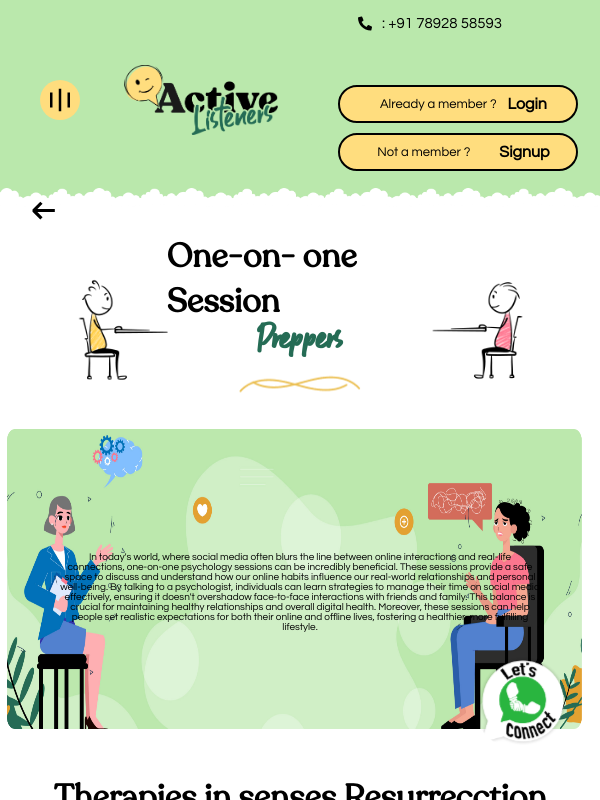
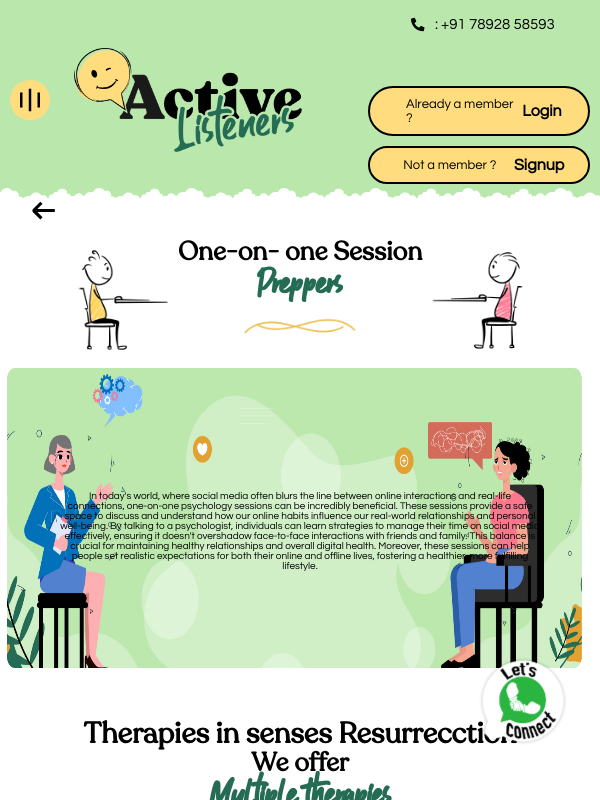
Before and after one commit to Thameem6369538954/New-Active-Listenerns-Production, a React (Create React App) app: page /OneOnOne in a window 600 px wide. Shown: the top 800 px of the page. Built offline with nearby package versions, Linux system fonts and the light colour scheme.

Commit message:
july 09 last

```diff
--- a/src/Components/Speekeasy.js
+++ b/src/Components/Speekeasy.js
@@ -79,7 +79,7 @@ const Speekeasy = () => {
           <p>Therapy for you!</p>
           <h1>Speak-Easy Therapy</h1>
           <h2>Session</h2>
-          <img src={Yellowline} className="Yellowline" alt="" />
+          {/* <img src={Yellowline} className="Yellowline" alt="" /> */}
         </div>
         <img
           src={Speak}
--- a/src/Css/GriefsupportGroup.css
+++ b/src/Css/GriefsupportGroup.css
@@ -771,7 +771,9 @@ article {
 }
 }
 @media (min-width: 600px) and (max-width: 1024px) {
-
+  .color-box-main-container{
+    gap: 2rem;
+  }
 .div-color-a{
   background-color: #BAE8AC;
   width: 300px;
--- a/src/Css/Navbar.css
+++ b/src/Css/Navbar.css
@@ -357,7 +357,7 @@ nav img:nth-child(3){
 @media screen and (min-width: 600px) {
   .nav-icon {
     display: block;
-    margin: 40px;
+    margin: 10px;
     font-size: 40px;
   }
     .nav-links li {
@@ -460,10 +460,13 @@ nav img:nth-child(3){
     /* margin-left: -10%; */
 }
 .Login-btns-new {
-    width: 100%;
+    width: 70%;
+    display: grid;
+    place-items: center;
+
 }
 .logo-sets {
-    width: 80%;
+    width: 90%;
 }
 .phone-icon{
   margin-top: -15%;
--- a/src/Css/OneOnOne.css
+++ b/src/Css/OneOnOne.css
@@ -54,3 +54,19 @@ width: 23%;
 .container-speek-a img {
   width: 100%;
 }
+@media screen and (max-width:600px) {
+  .therapy-heading-oneonone-inner h1 {
+    font-family: Relo;
+    font-weight: 900;
+    font-size: 26px;
+    /* margin: -9px; */
+    text-align: center;
+}
+.therapy-heading-oneonone-inner p {
+    font-family: Relo;
+    font-weight: 900;
+    font-size: 29px;
+    /* margin: -9px; */
+    text-align: center;
+}
+}
--- a/src/Css/Therapycategories.css
+++ b/src/Css/Therapycategories.css
@@ -64,6 +64,7 @@
 .therapy-heading {
   display: flex;
   align-items: center;
+  flex-direction: column;
   justify-content: space-around;
   position: relative;
   /* z-index: -1; */
@@ -176,6 +177,16 @@
     animation: moveUpDown 2s infinite;
 
   }
+      .therapy-heading img:nth-child(1){
+        width: 60px;
+        height: 100px;
+
+        object-fit: contain;
+      }
+      .therapy-heading img{
+        width: 60px;
+
+      }
 }
 
 @media (min-width: 600px) and (max-width: 1024px) {
@@ -236,4 +247,7 @@
     font-family: "Questrial", sans-serif;
     margin: 10px;
   }
+  .therapy-heading img{
+    width: 80%;
+  }
 }
--- a/src/Pages/Hiring.js
+++ b/src/Pages/Hiring.js
@@ -26,9 +26,9 @@ const Hiring = () => {
           <p>Our Goals</p>
           <h1>Join our Amazing</h1>
           <h2>Team</h2>
-          <img src={Yellowline} className="Yellowline" alt="" />
+          {/* <img src={Yellowline} className="Yellowline" alt="" /> */}
           <h4>
-            <img src={Downarrow} className="down-arrow" alt="" /> Transformative
+           Transformative
             support for those seeking clarity and understanding through active
             listening.
           </h4>
```
